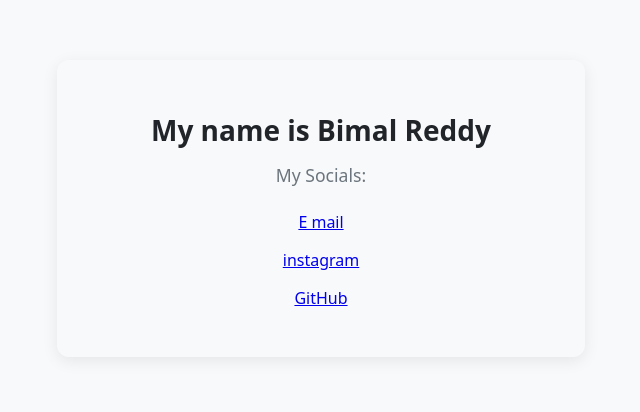
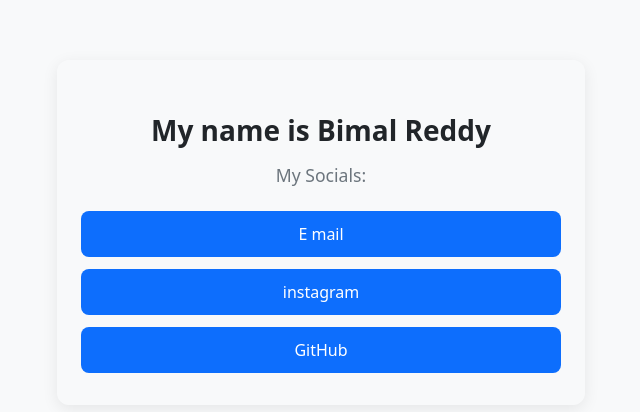
Before and after one commit to BimalReddy/Personal-Page, a plain HTML site: page page.html in a window 1280 px wide. Shown: the whole page, without its empty margins (319-959 px from the left). Drawn offline with Linux system fonts and the light colour scheme.

Commit message:
Update page.html

```diff
--- a/page.html
+++ b/page.html
@@ -27,13 +27,36 @@
                 font-weight: 400;
             }
 
+            .social-links {
+                display: flex;
+                flex-direction:column;
+                gap: 12px;
+            }
+
+            .social-links a {
+                display: block;
+                padding: 12px 16px;
+                background-color: #0d6efd;
+                color: white;
+                text-decoration: none;
+                border-radius: 8px;
+                font-weight: 500;
+                transition: background-color 0.2 ease;
+            }
+
+            .social-links a:hover {
+                background-color: #0b5ed7;
+            }
+
         </style>
     </head>
 <body>
     <h1>My name is Bimal Reddy</h1>
     <h2>My Socials:</h2>
-    <p><a href=https://cbimalreddy@gmail.com>E mail</a></p>
-    <p><a href=https://instagram.com/bimal_reddy>instagram</a></p>
-    <p><a href=https://github.com/BimalReddy>GitHub</a></p>
+    <div class="social-links">
+        <a href="mailto:cbimalreddy@gmail.com">E mail</a>
+        <a href="https://instagram.com/bimal_reddy" target="_blank" rel="noopener">instagram</a>
+        <a href="https://github.com/BimalReddy" target="_blank" rel="noopener">GitHub</a>
+    </div>
 </body>
 </html>
```
